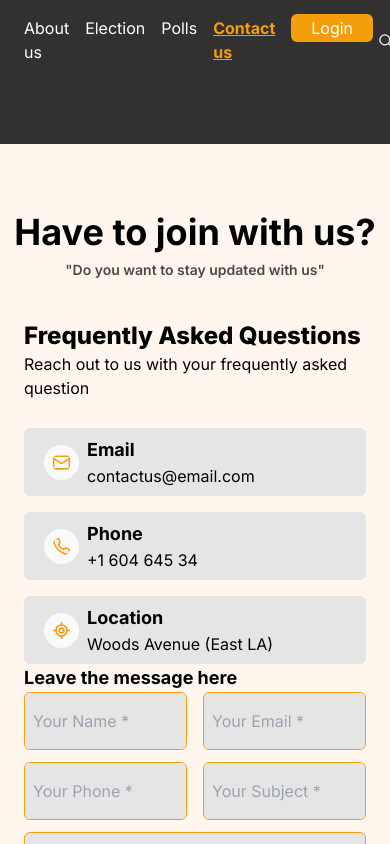
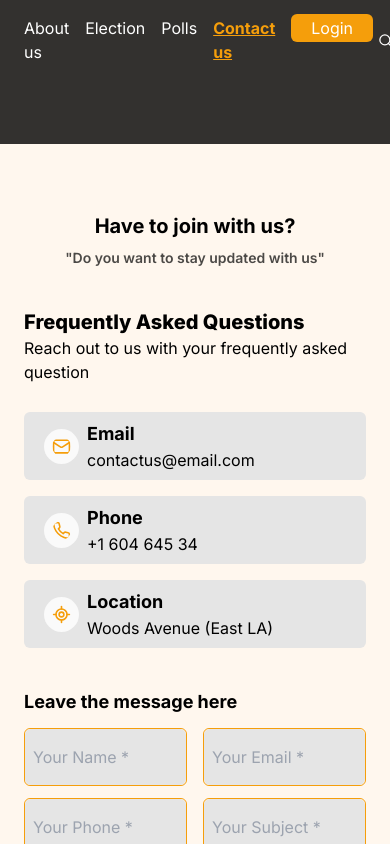
Before and after one commit to Austinobravo/voting, a Next.js app: page /contact in a window 390 px wide. Shown: the top 844 px of the page. Built offline with nearby package versions, Linux system fonts and the light colour scheme.

Commit message:
Added modifications

```diff
--- a/app/contact/page.tsx
+++ b/app/contact/page.tsx
@@ -28,14 +28,14 @@ const page = () => {
         </div>
         <div>
             <div className='text-center mt-7 space-y-2 py-10'>
-                <h2 className='text-4xl font-bold'>Have to join with us?</h2>
+                <h2 className='md:text-4xl text-xl font-bold'>Have to join with us?</h2>
                 <blockquote className='text-sm font-semibold opacity-70'>"Do you want to stay updated with us"</blockquote>
             </div>
             <div>
-                <div className='md:px-20 px-6 flex flex-wrap md:flex-nowrap gap-x-20 '>
+                <div className='md:px-20 px-6 flex flex-wrap md:flex-nowrap gap-x-20 gap-10  '>
                     <div className='md:basis-1/4 space-y-7'>
                         <div>
-                            <h3 className='text-2xl font-extrabold'>Frequently Asked Questions</h3>
+                            <h3 className='md:text-2xl text-xl font-extrabold'>Frequently Asked Questions</h3>
                             <p>Reach out to us with your frequently asked question</p>
                         </div>
                         <div className=' space-y-4'>
@@ -59,7 +59,7 @@ const page = () => {
                     </div>
 
                     <div className='w-full md:basis-2/3'>
-                        <h3 className='font-bold text-lg'>Leave the message here</h3>
+                        <h3 className='font-bold text-lg mb-3'>Leave the message here</h3>
                         <form className='w-full space-y-3 '>
                             <div className='flex gap-x-4'>
                                 <div className='border  border-amber-500 w-full rounded-md'>
```
